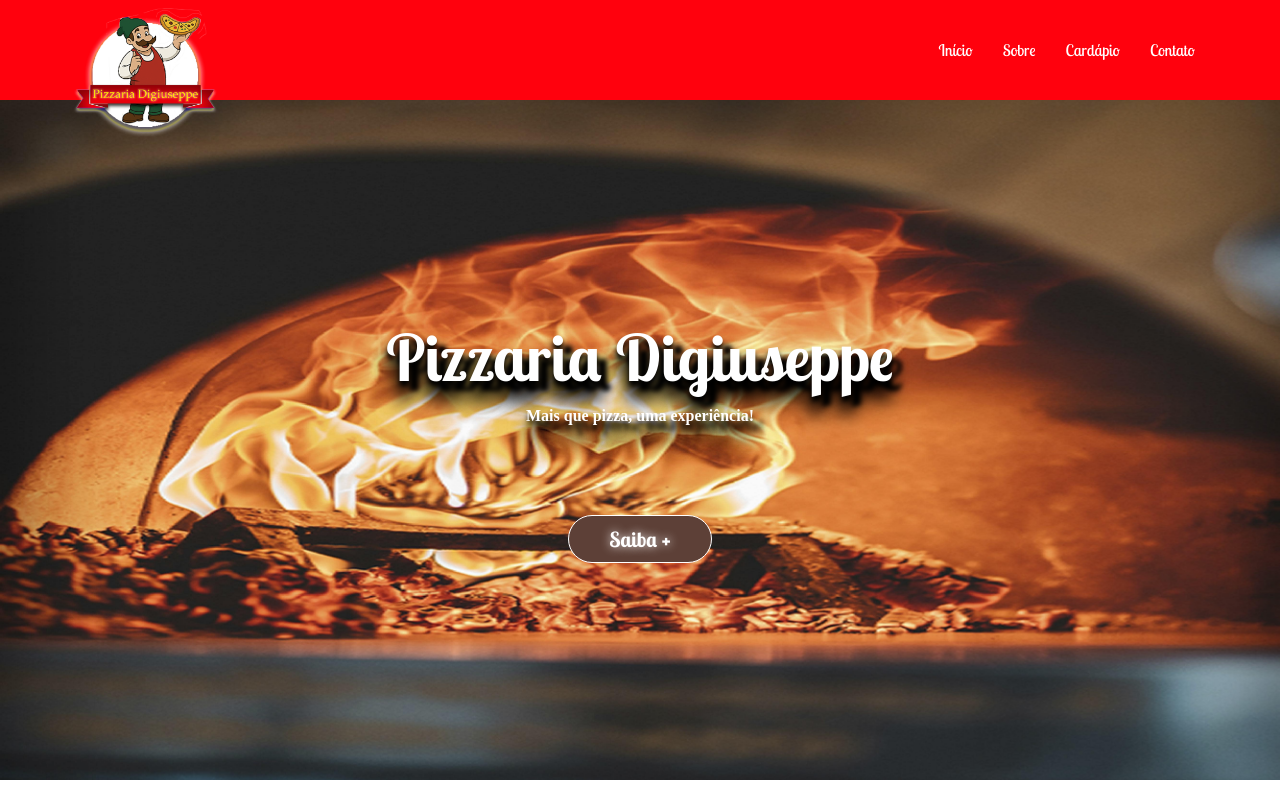
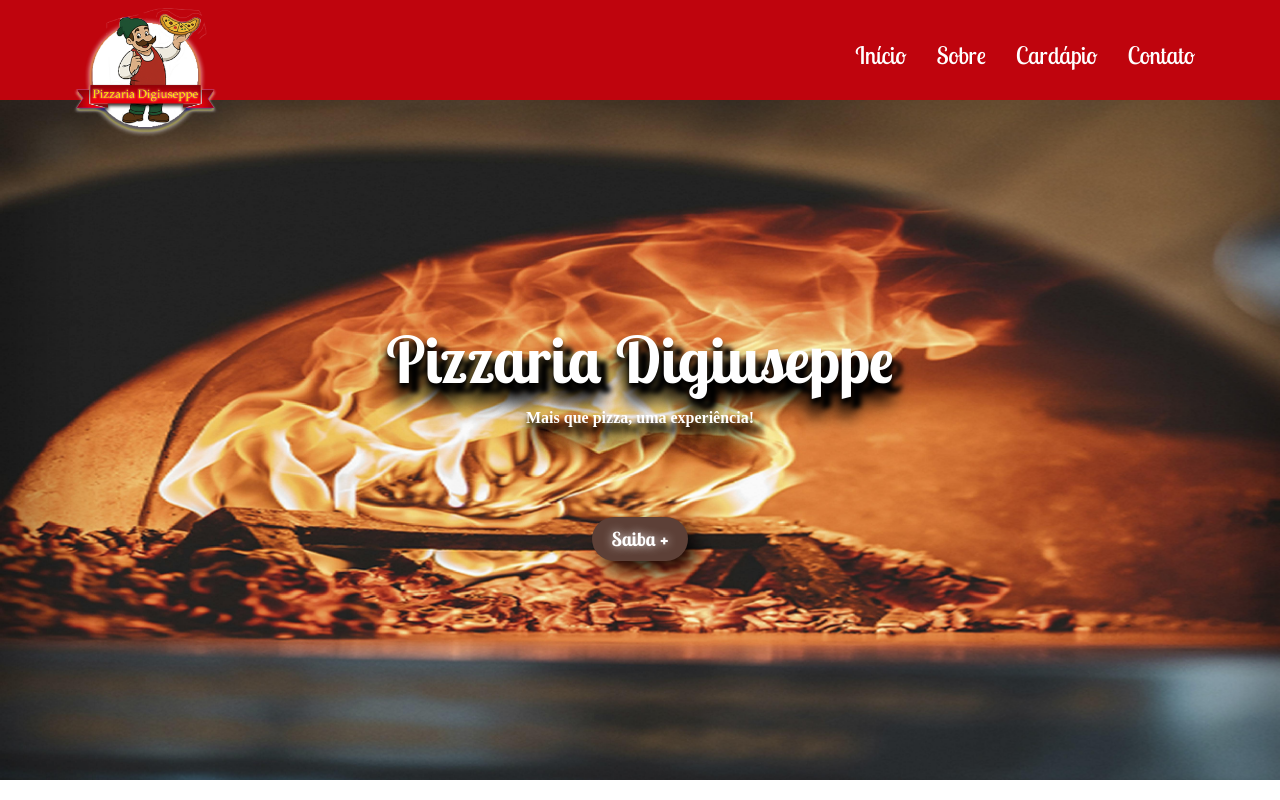
Before and after one commit to barretoalmeida/One-page, a plain HTML site: page index.html in a window 1280 px wide. Drawn offline with Linux system fonts and the light colour scheme.

Commit message:
atualizacao

```diff
--- a/style.css
+++ b/style.css
@@ -38,14 +38,14 @@ body {
 /* Criar  Botão  */
 .btn {
    text-decoration: none;
-   font-size: 1.3rem;
+   font-size: 1.2rem;
    font-weight: 700;
    background-color: var(--marron);
-   padding: 10px 40px;
+   padding: 10px 20px;
    color: var(--branco);
    border-radius: 30px;
-   border: 1px solid var(--branco);
    text-shadow: 0 0 10px rgba(255, 255, 255, 0.9);
+   box-shadow: 10px 10px 20px rgba(0, 0, 0, 0.897);
 
 }
 
@@ -59,7 +59,7 @@ body {
 
 header {
    height: 80px;
-   background-color: var(--vermelho)
+   background-color: var(--vermelho_escuro)
 }
 
 .logo img {
@@ -173,11 +173,11 @@ main h2{
    }
 
    main h1{
-      font-size: 2.75rem;
+      font-size: 1.95rem;
    }
 
    main h2{
-      font-size: 2.5rem;
+      font-size: 1rem;
    }
 }
 
@@ -251,6 +251,7 @@ main h2{
       height: auto;
       background-color: transparent;
       margin-top: 25px;
+      font-size: 1.5rem;
    }
 
    nav ul li {
```
